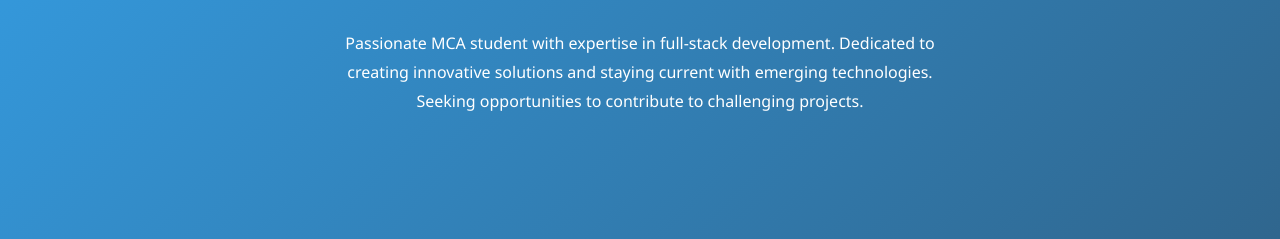
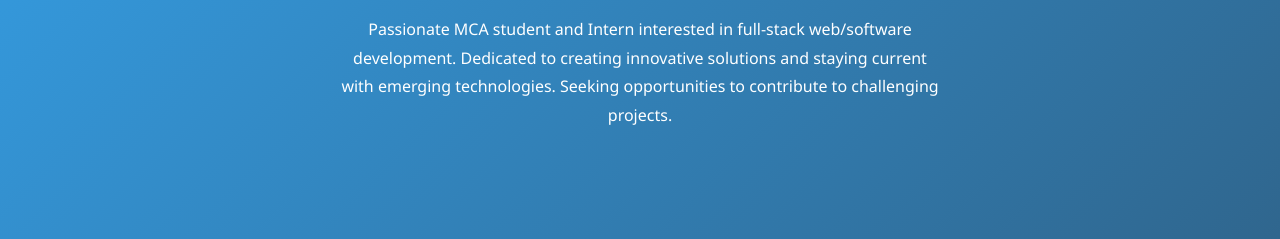
Before and after one commit to s21-selva/portfolio, a plain HTML site: page index.html in a window 1280 px wide. Shown: the part 561-800 px from the top of the page. Drawn offline with Linux system fonts and the light colour scheme.

Commit message:
intro change

```diff
--- a/index.html
+++ b/index.html
@@ -692,7 +692,7 @@
         <h1>Selva Kumar</h1>
         <h2>Student | Intern | Developer</h2>
         <p class="intro-text">
-            Passionate MCA student with expertise in full-stack development.
+            Passionate MCA student and Intern interested in full-stack web/software development.
             Dedicated to creating innovative solutions and staying current with emerging technologies.
             Seeking opportunities to contribute to challenging projects.
         </p>
```
